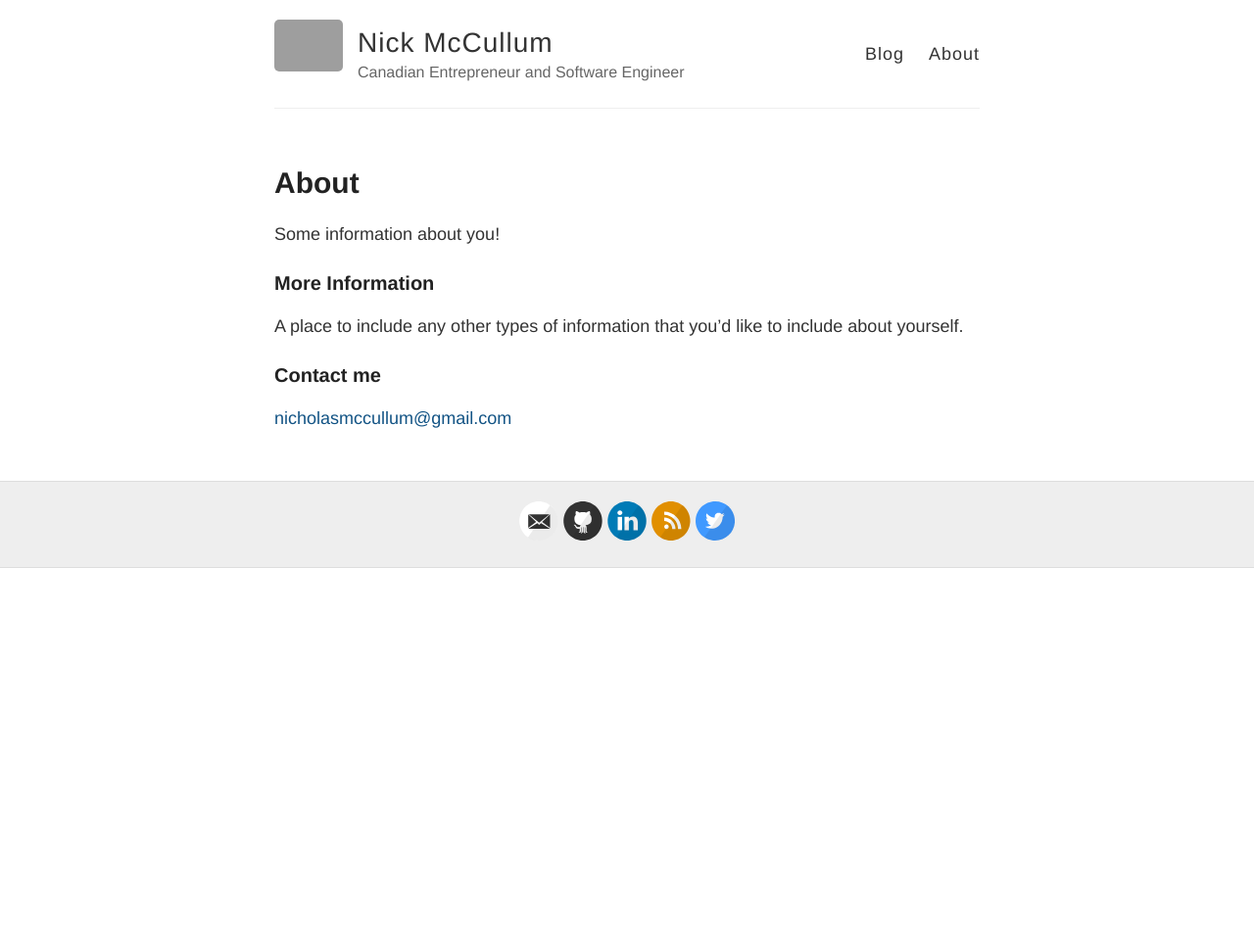
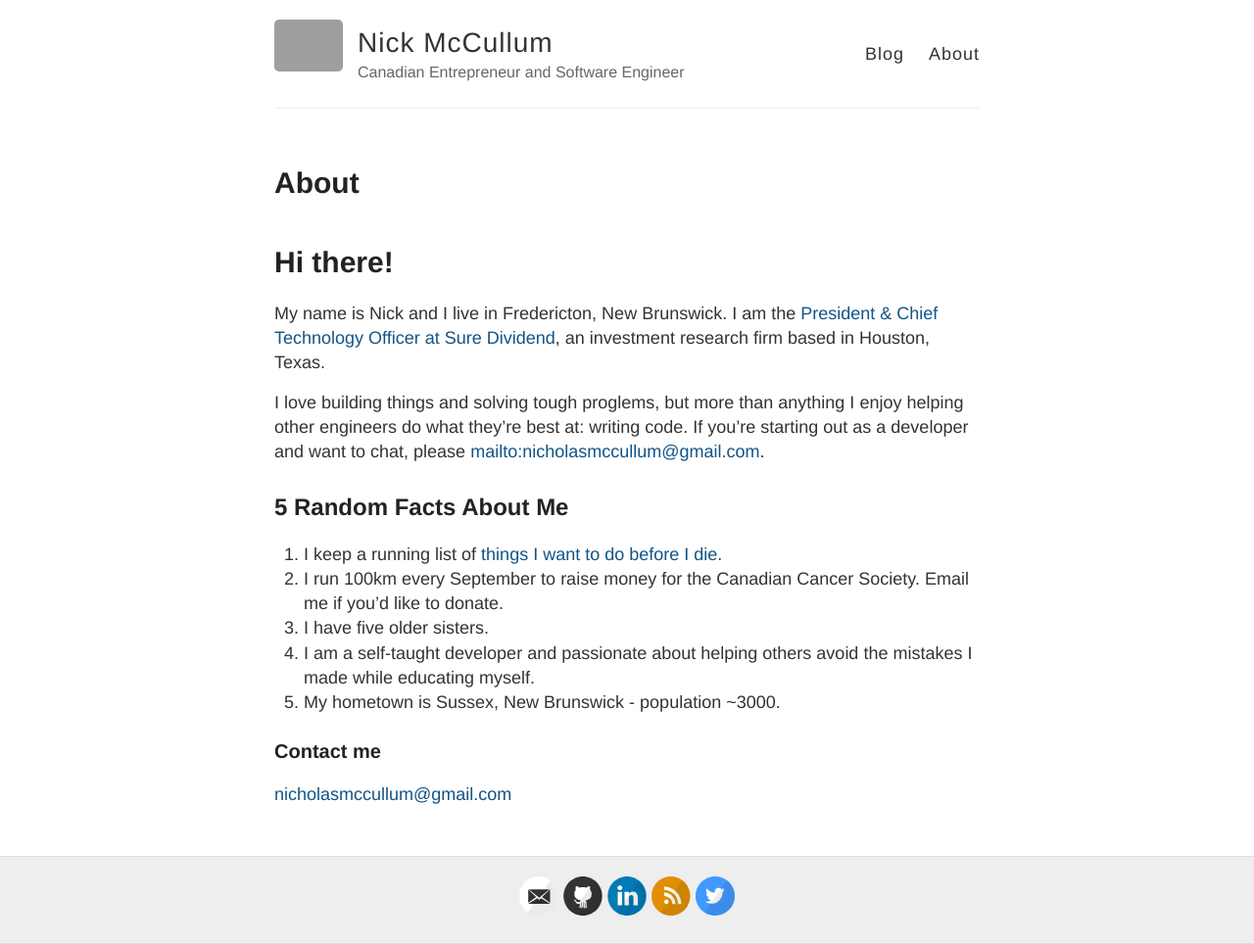
Before and after one commit to rosyberti/website, a Jekyll site: the page built from about.md, in a window 1280 px wide. Shown: the whole page at 98% size. Built offline with Jekyll 4.4.1, drawn with Linux system fonts in a browser that asks for light colours; before the commit the page ends 900 px from its top, so only the background shows below that; grey boxes are pictures that could not be loaded.

Commit message:
finalized

```diff
--- a/about.md
+++ b/about.md
@@ -4,11 +4,20 @@ title: About
 permalink: /about/
 ---
 
-Some information about you!
+# Hi there!
 
-### More Information
+My name is Nick and I live in Fredericton, New Brunswick. I am the [President & Chief Technology Officer at Sure Dividend](www.surediivdend.com), an investment research firm based in Houston, Texas.
 
-A place to include any other types of information that you'd like to include about yourself.
+I love building things and solving tough proglems, but more than anything I enjoy helping other engineers do what they're best at: writing code. If you're starting out as a developer and want to chat, please [mailto:nicholasmccullum@gmail.com](email me.).
+
+## 5 Random Facts About Me
+
+1. I keep a running list of [things I want to do before I die]({{ site.baseurl }}/about/bucket-list/).
+2. I run 100km every September to raise money for the Canadian Cancer Society. Email me if you'd like to donate.
+3. I have five older sisters.
+4. I am a self-taught developer and passionate about helping others avoid the mistakes I made while educating myself.
+5. My hometown is Sussex, New Brunswick - population ~3000.
+
 
 ### Contact me
 
```
